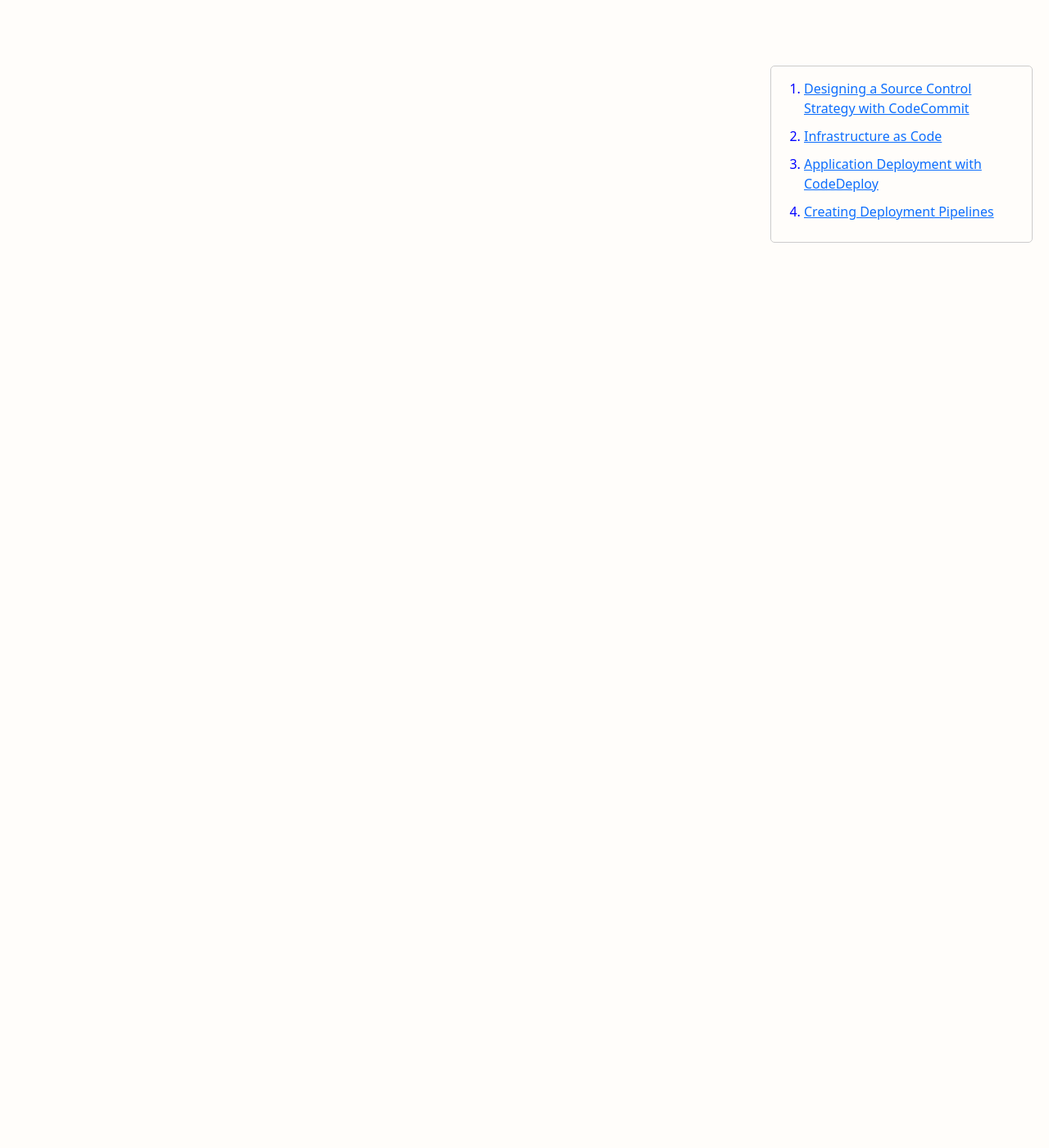
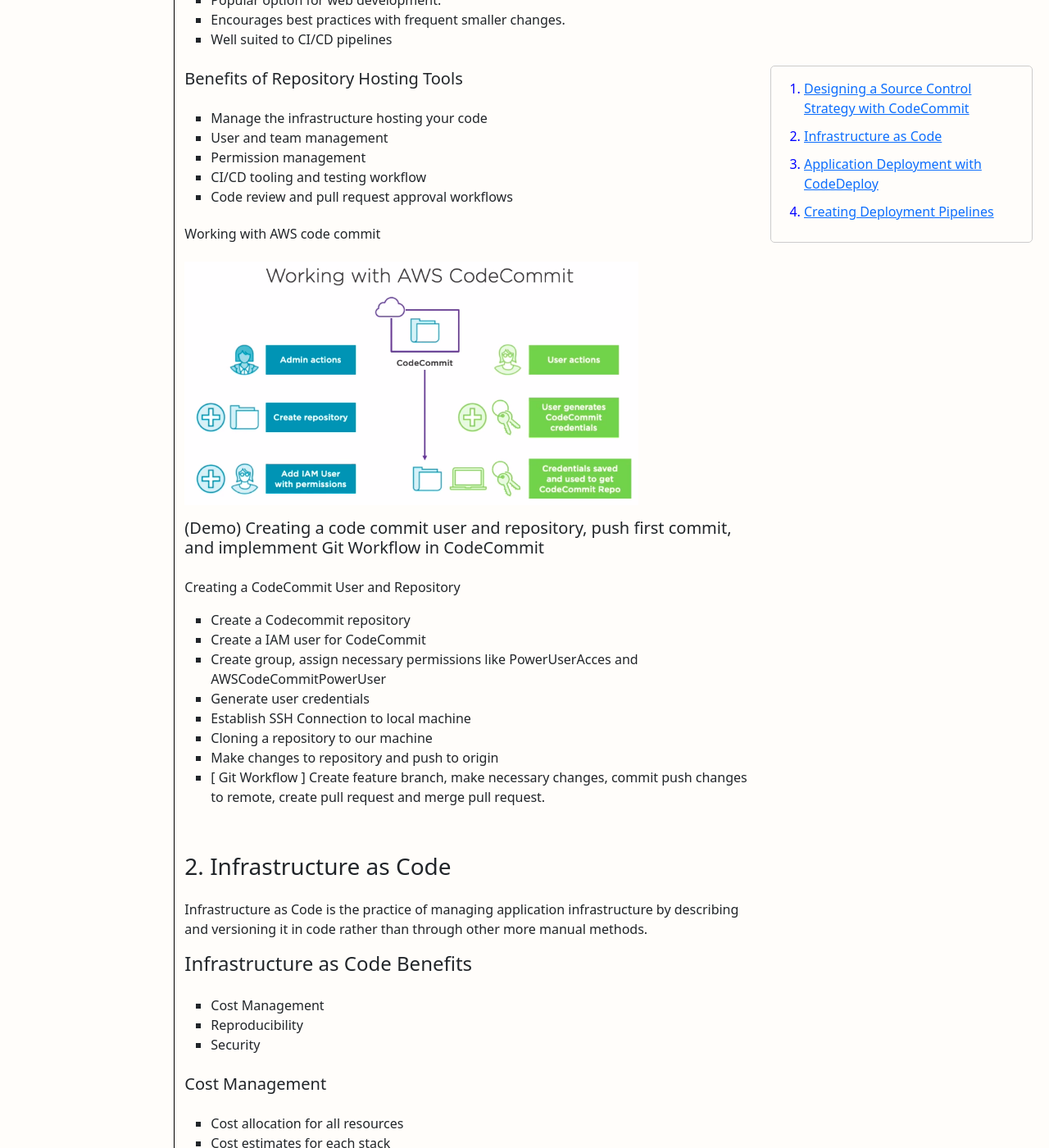
Before and after one commit to gkaucha/gkaucha.github.io, a Jekyll site: the page built from _posts/2022-03-21-DevOps-and-CI-CD.md, in a window 1280 px wide and 1400 px high, scrolled down 4388 px. Shown: the whole window at 82% size. Built offline with Jekyll 4.4.1, drawn with Linux system fonts in a browser that asks for light colours; some of the changed text lies outside the part shown.

Commit message:
updates post

```diff
--- a/_posts/2022-03-21-DevOps-and-CI-CD.md
+++ b/_posts/2022-03-21-DevOps-and-CI-CD.md
@@ -16,6 +16,8 @@
 - [Application Deployment with CodeDeploy](#section-3)
 - [Creating Deployment Pipelines](#section-4)
 
+
+## 1. Designing a Souce Control Strategy with CodeCommit {#section-1}
 
 ### What is CI/CD?
 
@@ -67,3 +69,122 @@
 - Origin : The fork you are working on and own in your account
 
 ![Forking](/assets/images/forking.png "Forking")
+
+
+##### Pull Requests
+
+- Ingegrated with repository hosting tools (Github, CodeCommit)
+- can trigger automated builds, test code and report results
+- conversation and code review
+
+##### Branches and Feature Branching
+
+![Feature Branching](/assets/images/branches-1.png "Feature Branching")
+
+After we merge the changes, the pull request can be closed.
+And then the feature branch can also be removed from the remote.
+We can then **pull** the changes in the main branch and delete the feature branch on the local as well.
+
+![Feature Branching](/assets/images/branches-2.png "After Feature Branching")
+
+##### Benefits of Feature Branching
+
+- History of changes will be tied to the specific new feature.
+- We can "squash" commits when ready to make clean history.
+- Pull requests can be focues on new features.
+- Usually merged into main all at once
+
+
+#### Git Workflows
+
+A simple git workflow would be working on same branch (main or master) without the need to work on teams and multiple branches.
+
+But when we have to maintain the mutliple versions of the same software, then we are going to neeed Git Workflow as it support such changes and maintenance.
+
+![Git Flow](/assets/images/git-flow.png "Git flow")
+
+Although Git flow if great for maintianing multiple versions of software, it is more complicated and was popularized before web.  So the creater of git workflow, Vincent Driessen, himself proposed another workflow; **Github Flow** is well suited for web development.
+
+
+##### Why Github Flow
+
+In Github flow, instead of having one main branch, we will have multiple feature branches on which we put pull request to merge into that branch.
+
+
+![Feature Branching](/assets/images/branches-1.png "Feature Branching")
+
+- Popular option for web development.
+- Encourages best practices with frequent smaller changes.
+- Well suited to CI/CD pipelines
+
+
+#### Benefits of Repository Hosting Tools
+
+- Manage the infrastructure hosting your code
+- User and team management
+- Permission management
+- CI/CD tooling and testing workflow
+- Code review and pull request approval workflows
+
+
+##### Working with AWS code commit
+
+![Aws Code Commit](/assets/images/aws-code-commit.png "AWS Code Commit")
+
+####  (Demo) Creating a code commit user and repository, push first commit, and implemment Git Workflow in CodeCommit
+
+Creating a CodeCommit User and Repository
+
+- Create a Codecommit repository
+- Create a IAM user for CodeCommit
+- Create group, assign necessary permissions like PowerUserAcces and AWSCodeCommitPowerUser
+- Generate  user credentials
+- Establish SSH Connection to local machine
+- Cloning a repository to our machine
+- Make changes to repository and push to origin
+- [ Git Workflow ] Create feature branch, make necessary changes, commit push changes to remote, create pull request and merge pull request.
+
+
+## 2. Infrastructure as Code {#section-2}
+
+Infrastructure as Code is the practice of managing application infrastructure by describing and versioning it in code rather than through  other more manual methods.
+
+### Infrastructure as Code Benefits
+
+- Cost Management
+- Reproducibility
+- Security
+
+#### Cost Management
+
+- Cost allocation for all resources
+- Cost estimates for each stack
+- No staranded leftover resources
+- Policy compliance
+- Less reduntant work
+
+#### Reproducibility
+
+![Reproducibility](/assets/images/reproducibility.png "reproducibility")
+
+##### Benefits of Reproducibility
+
+- No UI to make mistake
+- No series of commands to run correctly
+- Use one configuration file and deploy
+- Parameterize accross regions or stages
+
+
+#### Security
+
+- Templates can be reviewed by other developers
+- Create approved resuable templates
+- Limited ways of changing infrastructure
+- Audits can foucs on IaC changes and app logs
+
+
+
+## 3. Application Deployment with CodeDeploy  {#section-3}
+
+
+## 4. Creating Deployment Pipelines {#section-4}
```
Also changed, not shown: _posts/2022-01-22-Developing-Applications-On-Ethereum-Blockchain.md (+1 -1 lines), README.md, assets/images/aws-code-commit.png (added), assets/images/branches-1.png (added), assets/images/branches-2.png (added), assets/images/git-flow.png (added), assets/images/reproducibility.png (added).
